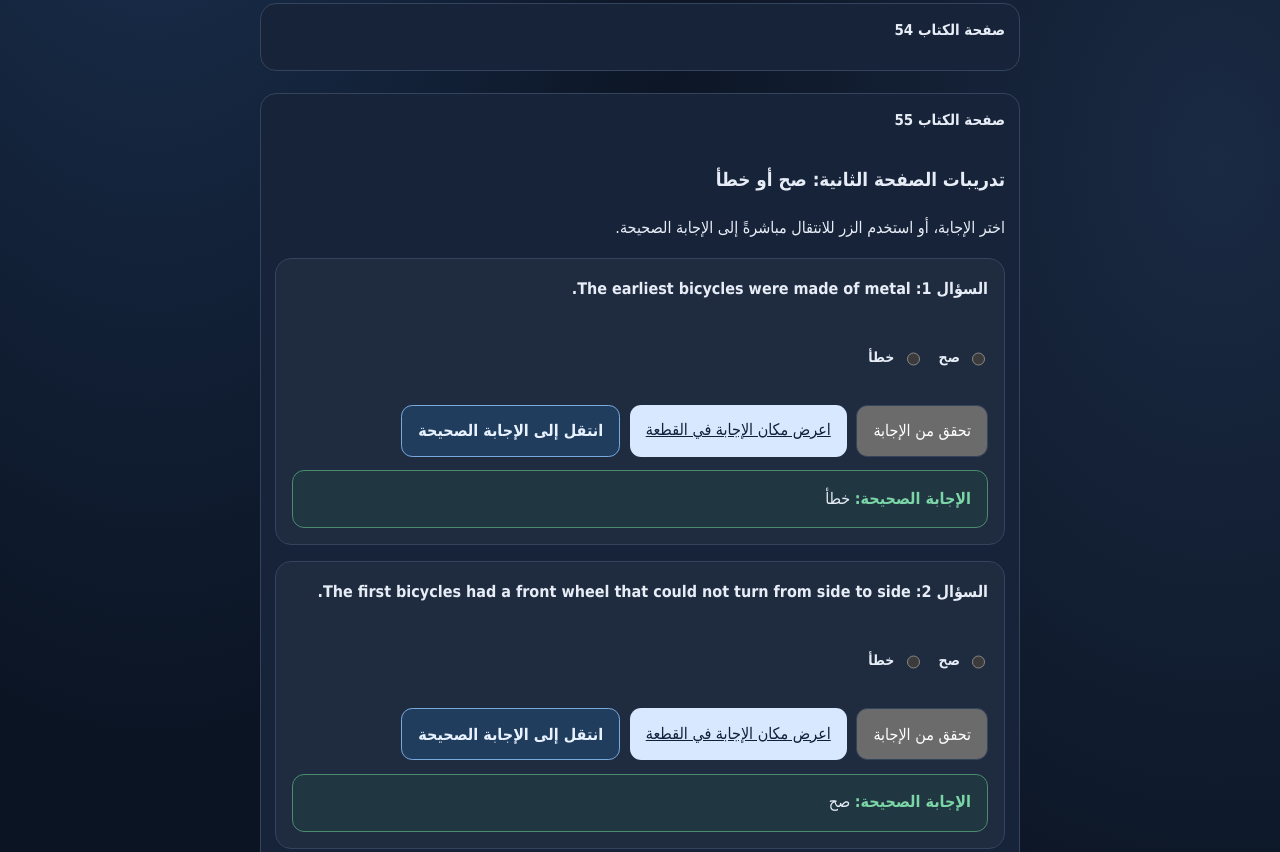
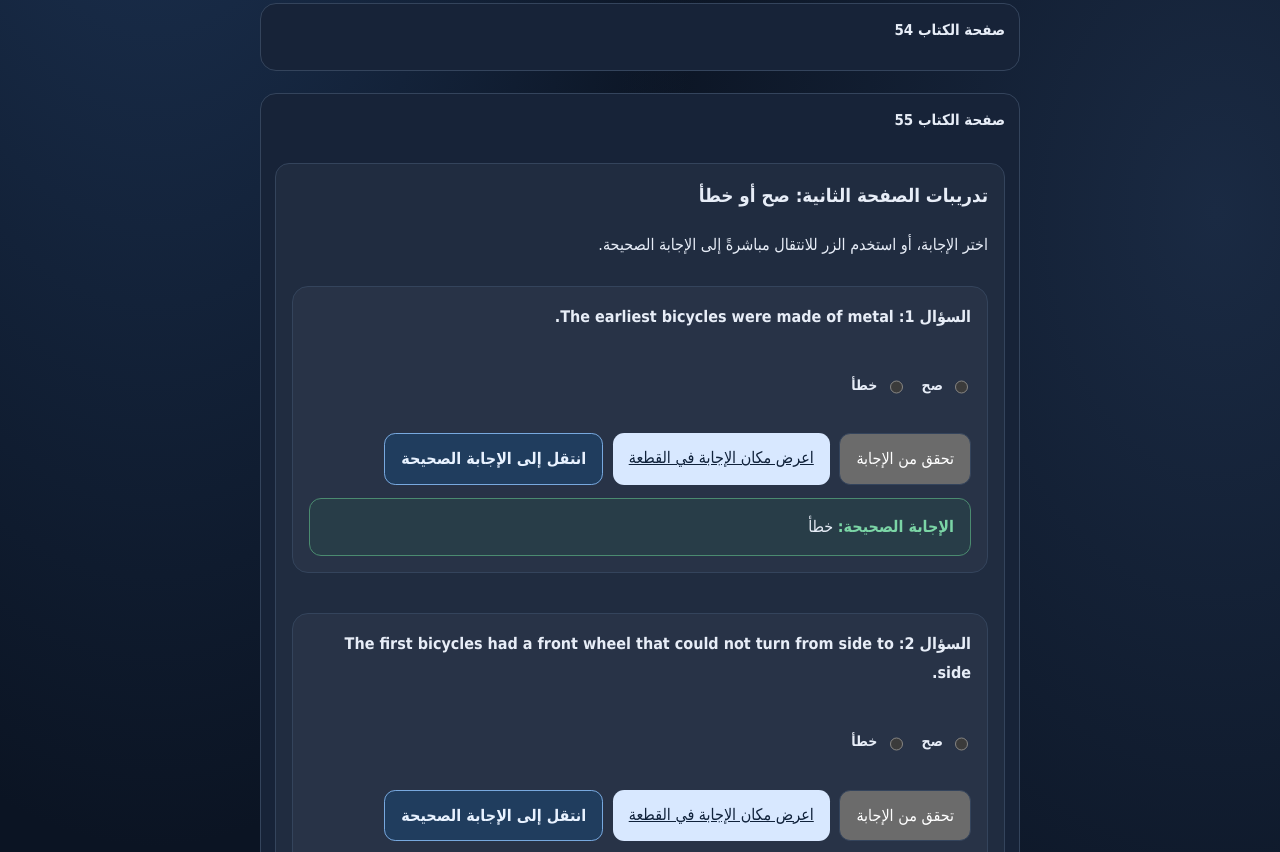
Before and after one commit to mrwael1773/the-art-of-advertising, a plain HTML site: page public/textbook.html in a window 1280 px wide. Shown: the part 590-1442 px from the top of the page. Drawn offline with Linux system fonts and the light colour scheme.

Commit message:
Style page two question and answer section

```diff
--- a/public/art-advertising.css
+++ b/public/art-advertising.css
@@ -70,8 +70,13 @@
  .reader-controls .art-controls button{width:100%;padding:9px 7px;font-size:12px}
  .pdf-page{width:100%}
 }
-/* Answer key and in-page jump for exercises 16–20. */
+/* Answer key and in-page jump for page two reading questions. */
 .solution-jump-button{display:inline-flex;align-items:center;justify-content:center;border:1px solid #78a9df;border-radius:.7rem;padding:.7rem 1rem;font:inherit;font-weight:700;text-decoration:none;background:#203d5e;color:#e8f2ff}
 .answer-solution{margin-top:.85rem;padding:.85rem 1rem;border:1px solid #4b8b70;border-radius:.75rem;background:rgba(38,112,78,.16);color:inherit;scroll-margin:24px;line-height:1.8}
 .answer-solution strong{color:#7bd5a6}
 .solution-jump-button:focus-visible{outline:3px solid #7db4ff;outline-offset:2px}
+
+.page-two-question-panel{margin-top:18px;padding:16px;border:1px solid var(--line);border-radius:14px;background:var(--panel,rgba(255,255,255,.04))}
+.page-two-question-panel>h3{margin-top:0}
+.page-two-question{margin:12px 0}
+.page-two-question .answer-solution{scroll-margin:24px}
```
